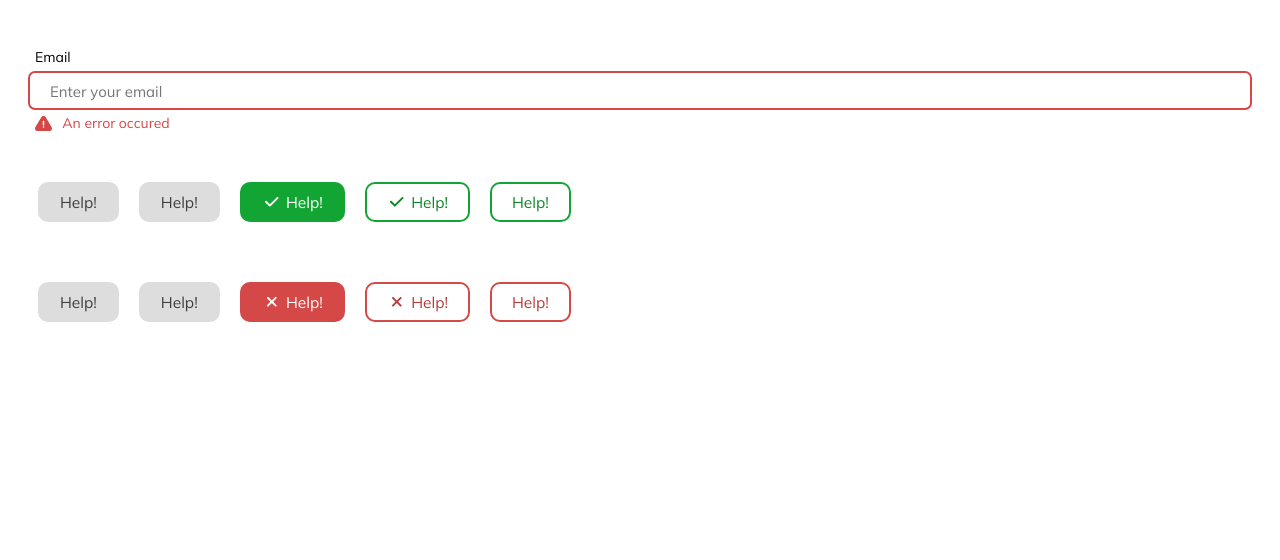
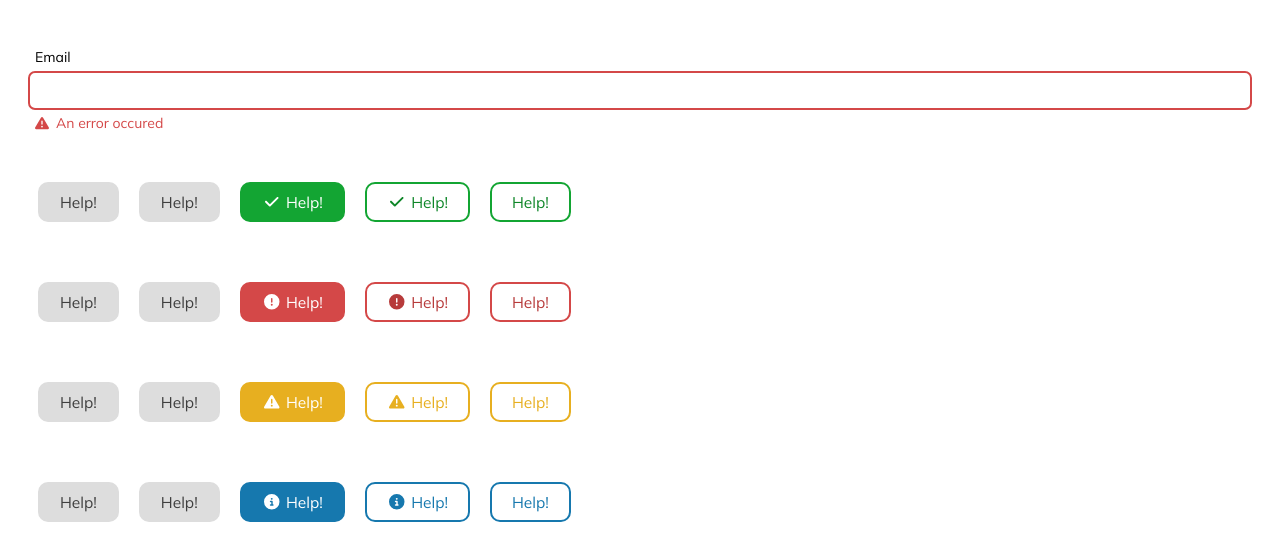
Before and after one commit to theajstars/react-forms, a React (Create React App) app: page / in a window 1280 px wide. Shown: the top 560 px of the page. Built offline with nearby package versions, Linux system fonts and the light colour scheme.

Commit message:
Added more colors

```diff
--- a/src/App.tsx
+++ b/src/App.tsx
@@ -13,7 +13,7 @@ function App() {
     error: email.length === 0,
     showBorder: true,
     spellCheck: false,
-    size: "md",
+    inputSize: "md",
     type: "password",
     errorMessage: "An error occured",
     inputStyle: {
@@ -77,6 +77,44 @@ function App() {
           showIcon={false}
         />
       </div>
+      <div
+        style={{
+          padding: "20px",
+          width: "100%",
+          boxSizing: "border-box",
+          display: "flex",
+        }}
+      >
+        <Button {...buttonProps} />
+        <Button {...buttonProps} variant="filled" />
+        <Button status="warning" {...buttonProps} variant="filled" />
+        <Button status="warning" {...buttonProps} variant="outlined" />
+        <Button
+          status="warning"
+          {...buttonProps}
+          variant="outlined"
+          showIcon={false}
+        />
+      </div>
+      <div
+        style={{
+          padding: "20px",
+          width: "100%",
+          boxSizing: "border-box",
+          display: "flex",
+        }}
+      >
+        <Button {...buttonProps} />
+        <Button {...buttonProps} variant="filled" />
+        <Button status="info" {...buttonProps} variant="filled" />
+        <Button status="info" {...buttonProps} variant="outlined" />
+        <Button
+          status="info"
+          {...buttonProps}
+          variant="outlined"
+          showIcon={false}
+        />
+      </div>
       <br />
     </div>
   );
--- a/src/Components/Button/index.tsx
+++ b/src/Components/Button/index.tsx
@@ -1,14 +1,16 @@
-import { useRef, useState } from "react";
+import { useState } from "react";
 
 import { motion } from "framer-motion";
-
-import ErrorIcon from "../../Assets/ErrorIcon.svg";
-import SuccessIcon from "../../Assets/SuccessIcon.svg";
 
 import "./style.scss";
 import { FontAwesomeIcon } from "@fortawesome/react-fontawesome";
 import { IconName } from "@fortawesome/fontawesome-svg-core";
-import { faTimes, faCheck } from "@fortawesome/free-solid-svg-icons";
+import {
+  faExclamationCircle,
+  faCheck,
+  faWarning,
+  faInfoCircle,
+} from "@fortawesome/free-solid-svg-icons";
 
 export interface ButtonProps extends React.ComponentPropsWithoutRef<"button"> {
   label: string;
@@ -36,16 +38,20 @@ export default function Button({
 }: Omit<ButtonProps, "className">) {
   // const { onClick } = restOfProps
   const classes = classNameList ? classNameList.join(" ") : "";
-  const inputRef = useRef<HTMLInputElement>(null);
+
   const [animate, setAnimate] = useState<boolean>(false);
   const getButtonIcon = () => {
     switch (status) {
       case "default":
         return "" as IconName;
       case "error":
-        return faTimes;
+        return faExclamationCircle;
       case "success":
         return faCheck;
+      case "warning":
+        return faWarning;
+      case "info":
+        return faInfoCircle;
     }
   };
   const getButtonIconShowing = () => {
--- a/src/Components/Button/style.scss
+++ b/src/Components/Button/style.scss
@@ -92,3 +92,43 @@
   border-color: $RedSecondary;
   background-color: $RedSecondary;
 }
+.button-warning {
+  border-color: $YellowPrimary;
+}
+
+.button-warning-outlined {
+  background: transparent;
+  color: $YellowPrimary;
+}
+.button-warning-filled {
+  background: $YellowPrimary;
+  color: #fff;
+}
+.button-warning-outlined:hover {
+  border-color: $YellowTertiary;
+  background-color: $YellowTertiary;
+}
+.button-warning-filled:hover {
+  border-color: $YellowSecondary;
+  background-color: $YellowSecondary;
+}
+.button-info {
+  border-color: $InfoPrimary;
+}
+
+.button-info-outlined {
+  background: transparent;
+  color: $InfoPrimary;
+}
+.button-info-filled {
+  background: $InfoPrimary;
+  color: #fff;
+}
+.button-info-outlined:hover {
+  border-color: $InfoTertiary;
+  background-color: $InfoTertiary;
+}
+.button-info-filled:hover {
+  border-color: $InfoSecondary;
+  background-color: $InfoSecondary;
+}
--- a/src/Components/TextField/index.tsx
+++ b/src/Components/TextField/index.tsx
@@ -2,41 +2,48 @@ import { useRef, useState } from "react";
 
 import { motion } from "framer-motion";
 
-import ErrorIcon from "../../Assets/ErrorIcon.svg";
+import { FontAwesomeIcon } from "@fortawesome/react-fontawesome";
+import { IconName } from "@fortawesome/fontawesome-svg-core";
+import {
+  faExclamationCircle,
+  faCheck,
+  faWarning,
+  faInfo,
+  faInfoCircle,
+} from "@fortawesome/free-solid-svg-icons";
 
 import "./style.scss";
 
-export interface TextFieldProps {
-  type?: "text" | "password" | "number";
-  value: string | number;
+export interface TextFieldProps
+  extends React.ComponentPropsWithoutRef<"input"> {
   onChange: (e: React.ChangeEvent<HTMLInputElement>) => void;
   label?: string;
   errorMessage?: string;
-  placeholder?: string;
+
   error?: boolean;
-  size?: "lg" | "md" | "sm";
+  inputSize?: "lg" | "md" | "sm";
   showBorder?: boolean;
-  spellCheck?: boolean;
   inputStyle?: React.CSSProperties;
   labelStyle?: React.CSSProperties;
+  classNameList?: string[];
 }
 
 export default function TextField({
-  type = "text",
-  value,
   onChange,
   label,
-  placeholder,
   error,
   showBorder = true,
-  spellCheck = true,
-  size = "md",
+  inputSize = "md",
   inputStyle,
   labelStyle,
   errorMessage,
-}: TextFieldProps) {
+  classNameList,
+}: Omit<TextFieldProps, "className">) {
   const inputRef = useRef<HTMLInputElement>(null);
   const [animate, setAnimate] = useState<boolean>(false);
+
+  const classes = classNameList ? classNameList.join(" ") : "";
+
   return (
     <div className="textfield-container">
       {label && (
@@ -66,14 +73,10 @@ export default function TextField({
         onBlur={() => {
           setAnimate(false);
         }}
-        value={value}
-        type={type}
-        placeholder={placeholder}
         onChange={onChange}
-        className={`input input-${size} ${
+        className={`input input-${inputSize} ${
           error ? "input-error" : ""
-        } border-${showBorder}`}
-        spellCheck={spellCheck}
+        } border-${showBorder} ${classes}`}
         style={inputStyle}
       />
       <motion.span
@@ -86,7 +89,7 @@ export default function TextField({
         {error ? (
           errorMessage && (
             <div className="error-container">
-              <img src={ErrorIcon} alt="" className="error-icon" />
+              <FontAwesomeIcon icon={faWarning} className="error-icon" />
               {errorMessage}
             </div>
           )
--- a/src/Components/TextField/style.scss
+++ b/src/Components/TextField/style.scss
@@ -56,7 +56,6 @@
     align-items: center;
   }
   .error-icon {
-    margin-right: 10px;
-    height: 15px;
+    margin-right: 7px;
   }
 }
--- a/src/index.scss
+++ b/src/index.scss
@@ -14,6 +14,14 @@ $GreenTertiary: #20af3f36;
 $RedPrimary: #d44848;
 $RedSecondary: #b73b3b;
 $RedTertiary: #b40d0d45;
+
+$YellowPrimary: #e7af20;
+$YellowSecondary: #d39a0b;
+$YellowTertiary: #f4d07482;
+
+$InfoPrimary: #1678ae;
+$InfoSecondary: #176590;
+$InfoTertiary: rgba(0, 103, 163, 0.249);
 body {
   font-family: "Mulish", sans-serif;
 }
```
